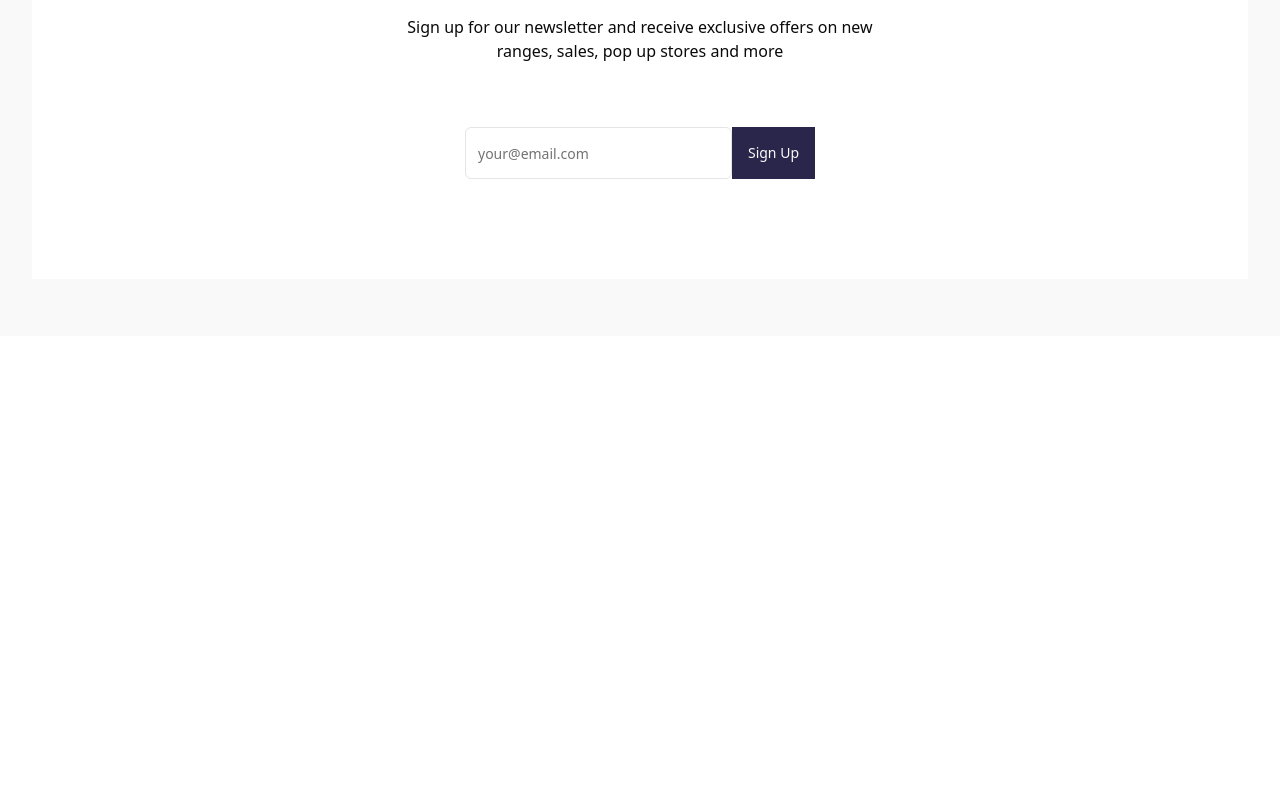
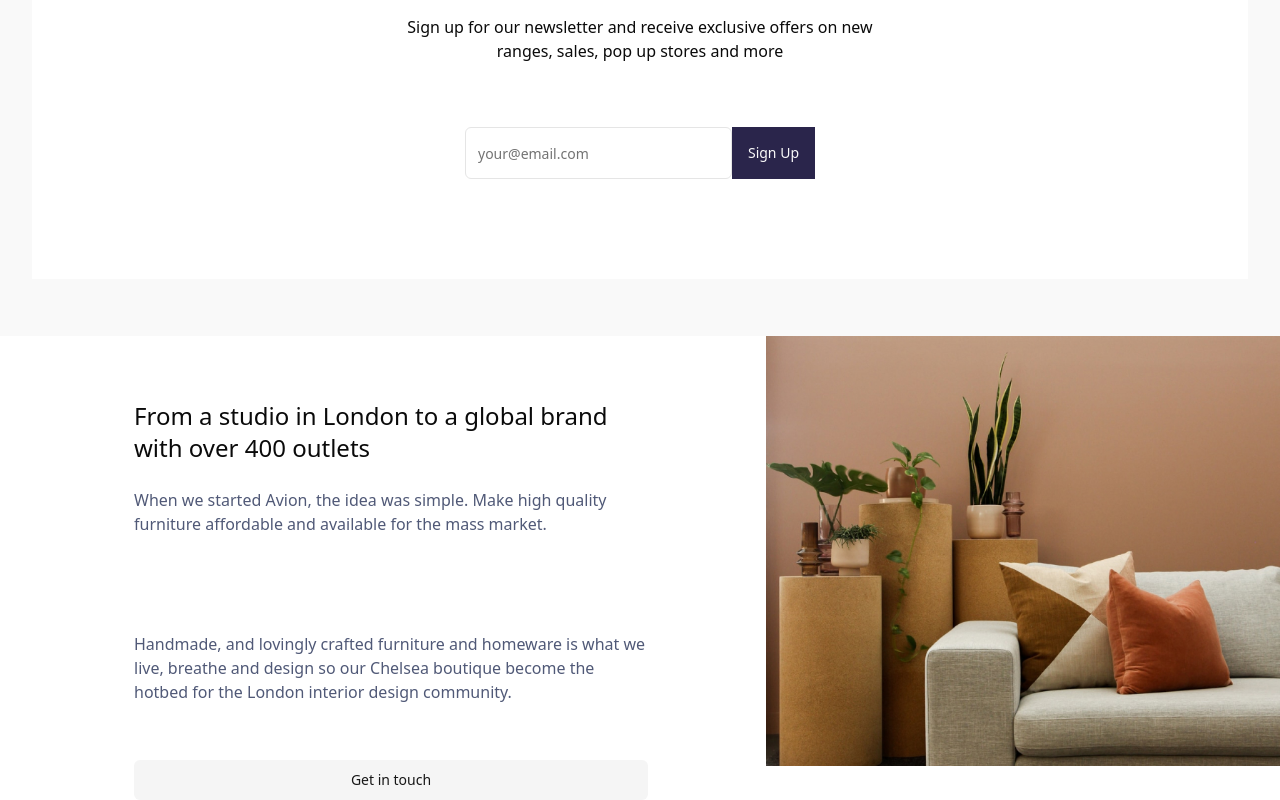
Before and after one commit to dkn1fe/avion-shop, a React (Vite) app in the folder client/: page / in a window 1280 px wide. Shown: the part 2033-2833 px from the top of the page. Before the commit the page ends 2369 px from the top, so only its background shows below. Built offline with nearby package versions, Linux system fonts and the light colour scheme; no server answers.

Commit message:
feat: add history-block

```diff
--- /dev/null
+++ b/client/src/components/historyBlock/HistoryBlock.tsx
@@ -0,0 +1,37 @@
+import { Button } from "@/shared/ui/ui/button";
+import historyImg from "@/layouts/img/historyBlock/historyImg.jpg";
+
+export const HistoryBlock = () => {
+  return (
+    <div className="flex flex-col md:flex-row">
+      <div className="container md:pl-[134px]">
+        <div className="max-w-[514px] text-start flex flex-col gap-6 pt-16">
+          <h3 className="text-2xl">
+            From a studio in London to a global brand with over 400 outlets
+          </h3>
+          <div className="flex flex-col gap-8 text-[#505977] md:gap-24">
+            <p>
+              When we started Avion, the idea was simple. Make high quality
+              furniture affordable and available for the mass market.
+            </p>
+            <p>
+              Handmade, and lovingly crafted furniture and homeware is what we
+              live, breathe and design so our Chelsea boutique become the hotbed
+              for the London interior design community.
+            </p>
+          </div>
+          <Button className="w-full px-6 mt-8 md:w-auto" variant="secondary">
+            Get in touch
+          </Button>
+        </div>
+      </div>
+      <div className="flex-1 justify-end max-w-full mt-10 md:mt-0 md:max-w-[720px] md:-ml-[514px]">
+        <img
+          src={historyImg}
+          alt="History Image"
+          className="w-full h-auto object-cover md:max-w-full"
+        />
+      </div>
+    </div>
+  );
+};
--- a/client/src/pages/HomePage.tsx
+++ b/client/src/pages/HomePage.tsx
@@ -1,6 +1,7 @@
 import { Header } from "@/components/Header/Header";
 import { MainBlock } from "@/components/MainBlock/MainBlock";
 import { Carusel } from "@/components/caruselBlock/Carusel";
+import { HistoryBlock } from "@/components/historyBlock/HistoryBlock";
 import { SignUp } from "@/components/signUp/SignUp";
 
 export const HomePage = () => {
@@ -18,6 +19,9 @@ export const HomePage = () => {
       <section className="mt-20">
         <SignUp />
       </section>
+      <section>
+         <HistoryBlock/>
+      </section>
     </>
   );
 };
```
Also changed, not shown: client/src/layouts/img/historyBlock/historyImg.jpg (added).
